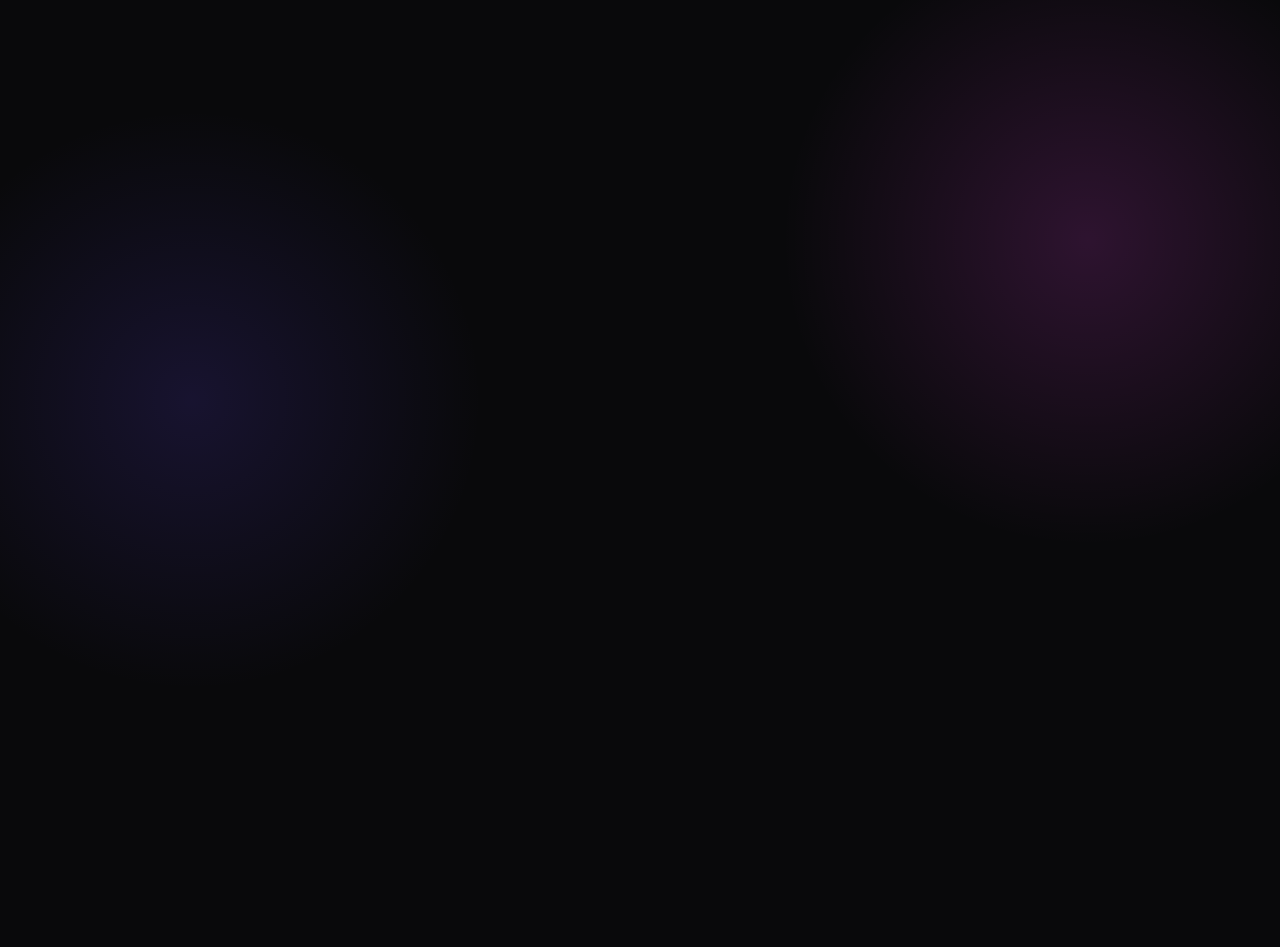
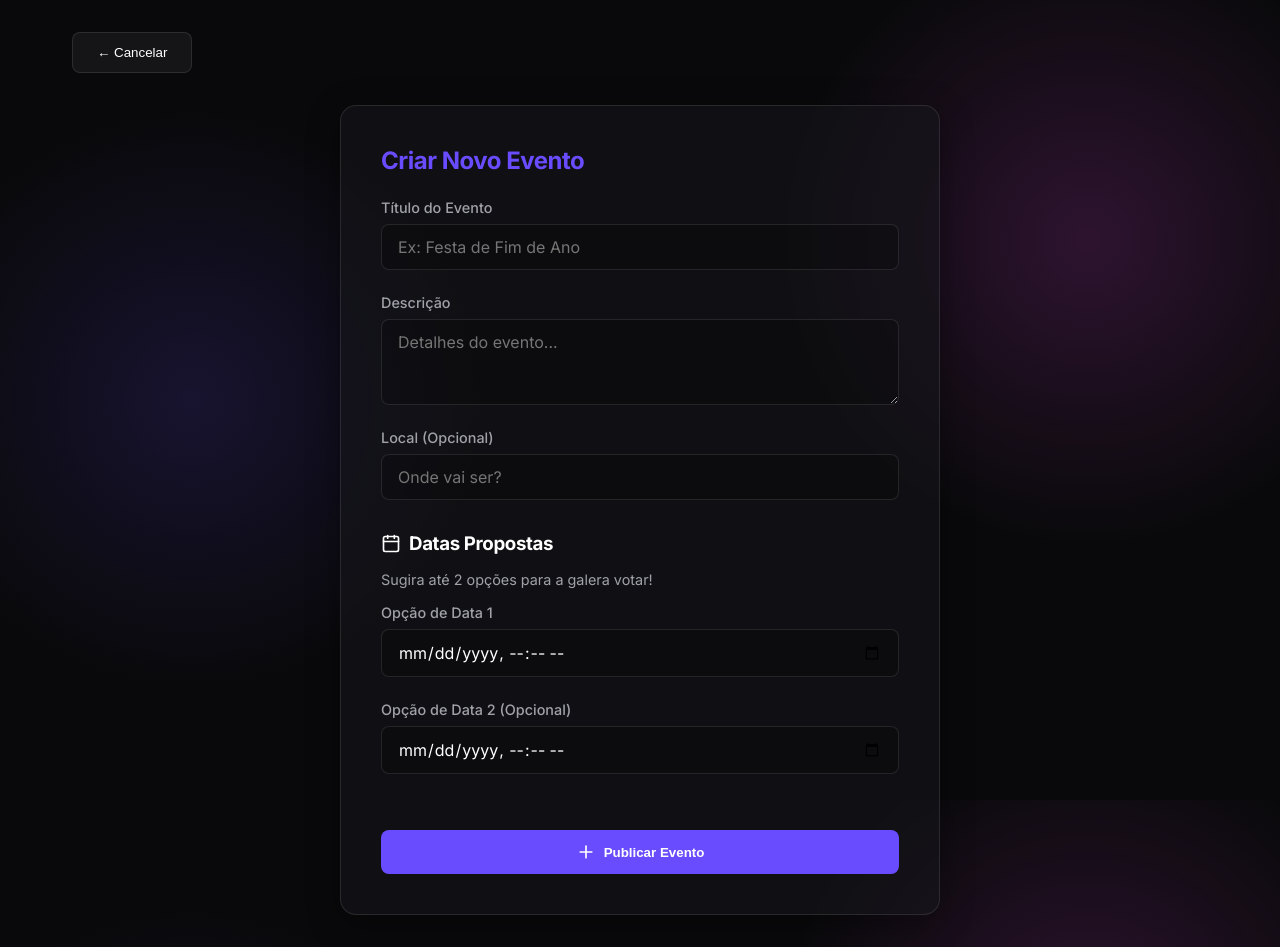
Before and after one commit to guguim/eventhub-app, a React app in the folder frontend/: page /novo-evento in a window 1280 px wide. Before the commit this address had no page. Before the commit the page ends 800 px from the top, so only its background shows below. Built offline with nearby package versions, Linux system fonts and the light colour scheme; sample sign-in values are in the browser's storage; the HTML template or start-up script is replaced by a standard one.

Commit message:
feat: add create event page directly in frontend

```diff
--- a/frontend/src/App.jsx
+++ b/frontend/src/App.jsx
@@ -8,6 +8,7 @@ import Login from './pages/Auth/Login';
 import Register from './pages/Auth/Register';
 import Dashboard from './pages/Dashboard/Dashboard';
 import EventDetails from './pages/Event/EventDetails';
+import CreateEvent from './pages/Event/CreateEvent';
 
 function App() {
   return (
@@ -42,6 +43,15 @@ function App() {
             }
           />
 
+          <Route
+            path="/novo-evento"
+            element={
+              <ProtectedRoute>
+                <CreateEvent />
+              </ProtectedRoute>
+            }
+          />
+
         </Routes>
       </Router>
     </AuthProvider>
--- a/frontend/src/pages/Dashboard/Dashboard.jsx
+++ b/frontend/src/pages/Dashboard/Dashboard.jsx
@@ -1,7 +1,7 @@
 import React, { useState, useEffect } from 'react';
 import axios from 'axios';
 import { useAuth } from '../../contexts/AuthContext';
-import { Link } from 'react-router-dom';
+import { Link, useNavigate } from 'react-router-dom';
 import { Calendar, MapPin, LogOut, Plus, User } from 'lucide-react';
 import NotificationBell from '../../components/NotificationBell';
 
@@ -9,6 +9,7 @@ const Dashboard = () => {
   const [events, setEvents] = useState([]);
   const [loading, setLoading] = useState(true);
   const { logout } = useAuth();
+  const navigate = useNavigate();
 
   // Quando a página carregar, puxamos os dados do Backend Java
   useEffect(() => {
@@ -34,9 +35,9 @@ const Dashboard = () => {
           <h1>Dashboard</h1>
           <p style={{ color: 'var(--text-muted)' }}>Descubra ou organize os próximos encontros.</p>
         </div>
-        <div style={{ display: 'flex', gap: '1rem', alignItems: 'center' }}>
+        <div style={{ display: 'flex', gap: '1rem', alignItems: 'center', flexWrap: 'wrap' }}>
           <NotificationBell />
-          <button className="btn-primary" onClick={() => alert("A tela de criação virá em uma próxima etapa de polimento!")}>
+          <button className="btn-primary" onClick={() => navigate('/novo-evento')}>
             <Plus size={20} /> Novo Evento
           </button>
           <button className="btn-glass" onClick={logout} title="Sair do Sistema">
--- /dev/null
+++ b/frontend/src/pages/Event/CreateEvent.jsx
@@ -0,0 +1,96 @@
+import React, { useState } from 'react';
+import { useNavigate } from 'react-router-dom';
+import axios from 'axios';
+import { Calendar, Plus } from 'lucide-react';
+
+const CreateEvent = () => {
+  const [title, setTitle] = useState('');
+  const [description, setDescription] = useState('');
+  const [location, setLocation] = useState('');
+  const [date1, setDate1] = useState('');
+  const [date2, setDate2] = useState('');
+  const [error, setError] = useState('');
+  const navigate = useNavigate();
+
+  const handleSubmit = async (e) => {
+    e.preventDefault();
+    setError('');
+
+    // Prepara o formato das datas para enviar pro Java
+    const dateOptions = [];
+    if (date1) dateOptions.push({ dateTime: new Date(date1).toISOString().slice(0, 19) });
+    if (date2) dateOptions.push({ dateTime: new Date(date2).toISOString().slice(0, 19) });
+
+    if (dateOptions.length === 0) {
+      setError("Forneça pelo menos uma data para o evento.");
+      return;
+    }
+
+    try {
+      // POST com os dados do evento! Como estamos usando Axios via Context,
+      // o Token JWT (que diz que VOCÊ é o organizador) já vai embutido.
+      const response = await axios.post('/api/events', {
+        title,
+        description,
+        location,
+        dateOptions
+      });
+      // Navega direto para a tela de detalhes do evento recém-criado
+      navigate(`/eventos/${response.data.id}`);
+    } catch (err) {
+      setError('Erro ao criar evento. Verifique os dados.');
+    }
+  };
+
+  return (
+    <div className="container animate-fade-in">
+      <button onClick={() => navigate('/dashboard')} className="btn-glass" style={{ marginBottom: '2rem' }}>
+        ← Cancelar
+      </button>
+
+      <div className="glass-panel" style={{ padding: '2.5rem', maxWidth: '600px', margin: '0 auto' }}>
+        <h2 style={{ marginBottom: '1.5rem', color: 'var(--color-primary)' }}>Criar Novo Evento</h2>
+
+        {error && <div style={{ color: '#ff6b6b', marginBottom: '1rem', fontWeight: '500' }}>{error}</div>}
+
+        <form onSubmit={handleSubmit}>
+          <div className="input-group">
+            <label>Título do Evento</label>
+            <input type="text" required value={title} onChange={e => setTitle(e.target.value)} placeholder="Ex: Festa de Fim de Ano" />
+          </div>
+
+          <div className="input-group">
+            <label>Descrição</label>
+            <textarea required value={description} onChange={e => setDescription(e.target.value)} placeholder="Detalhes do evento..." rows="3" />
+          </div>
+
+          <div className="input-group">
+            <label>Local (Opcional)</label>
+            <input type="text" value={location} onChange={e => setLocation(e.target.value)} placeholder="Onde vai ser?" />
+          </div>
+
+          <h3 style={{ marginTop: '2rem', marginBottom: '1rem', display: 'flex', alignItems: 'center', gap: '0.5rem' }}>
+            <Calendar size={20} /> Datas Propostas
+          </h3>
+          <p style={{ color: 'var(--text-muted)', fontSize: '0.9rem', marginBottom: '1rem' }}>Sugira até 2 opções para a galera votar!</p>
+
+          <div className="input-group">
+            <label>Opção de Data 1</label>
+            <input type="datetime-local" required value={date1} onChange={e => setDate1(e.target.value)} />
+          </div>
+
+          <div className="input-group">
+            <label>Opção de Data 2 (Opcional)</label>
+            <input type="datetime-local" value={date2} onChange={e => setDate2(e.target.value)} />
+          </div>
+
+          <button type="submit" className="btn-primary" style={{ width: '100%', marginTop: '2rem' }}>
+            <Plus size={20} /> Publicar Evento
+          </button>
+        </form>
+      </div>
+    </div>
+  );
+};
+
+export default CreateEvent;
```
